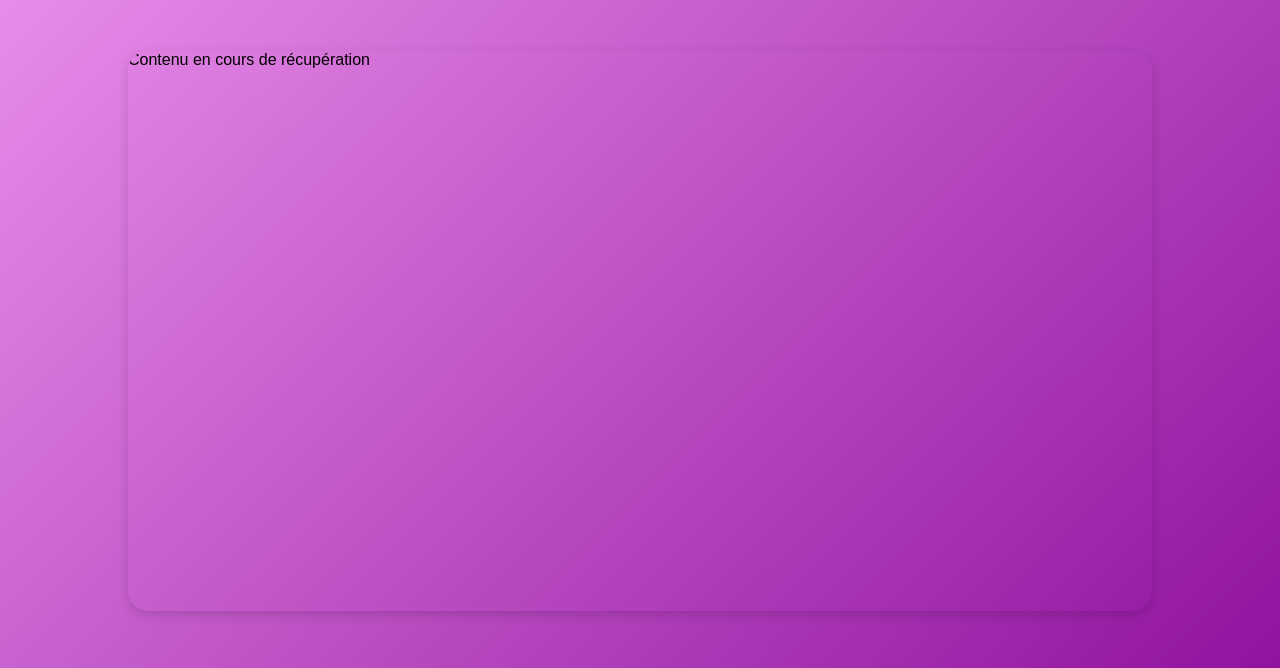
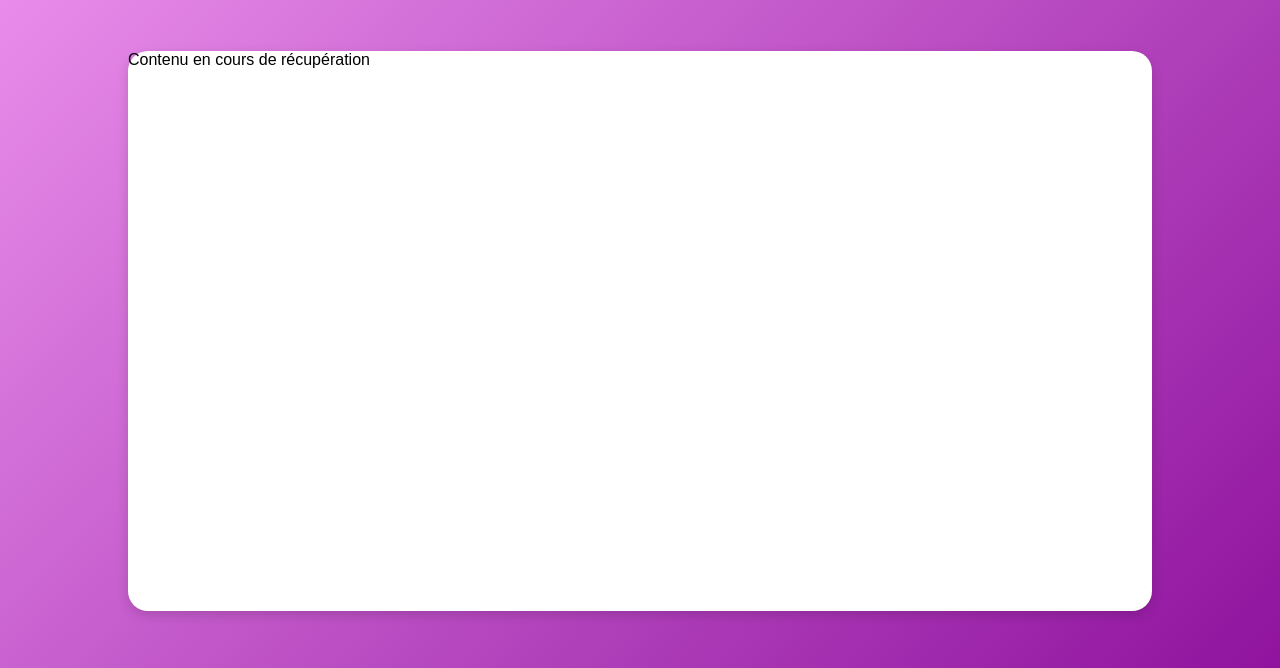
Before and after one commit to Eternal-Dev369/Docs-online, a plain HTML site: page write.html in a window 1280 px wide. Shown: the part 132-800 px from the top of the page. Drawn offline with Linux system fonts and the light colour scheme; no server answers.

Commit message:
Update write.css

```diff
--- a/write.css
+++ b/write.css
@@ -23,6 +23,5 @@ h1 {
         resize: none;
         border: none;
         box-shadow: 0 4px 12px rgba(0, 0, 0, 0.15);
-        overflow: hidden;
-        outline: none;
+        background-color: white;
 }
```
